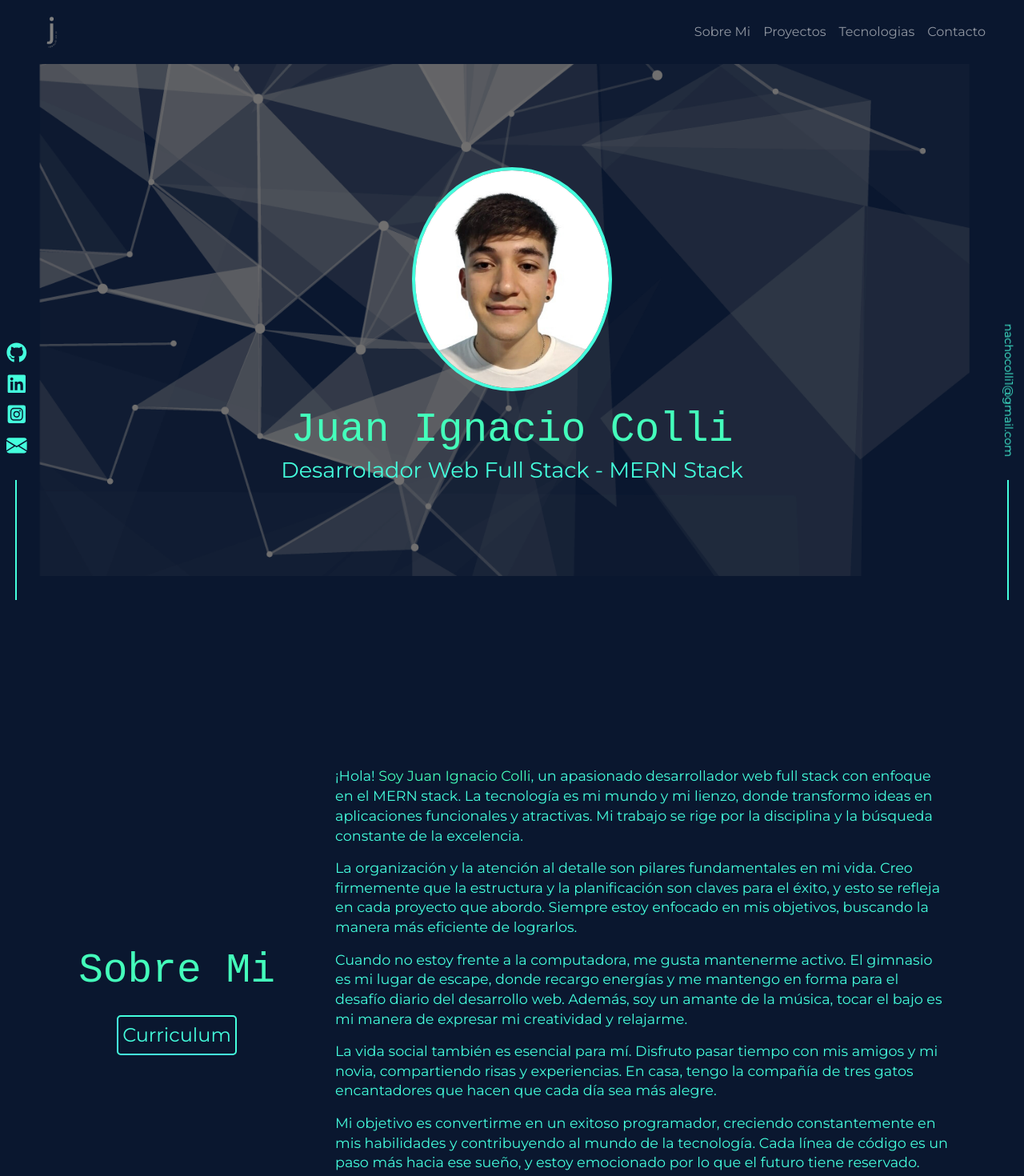
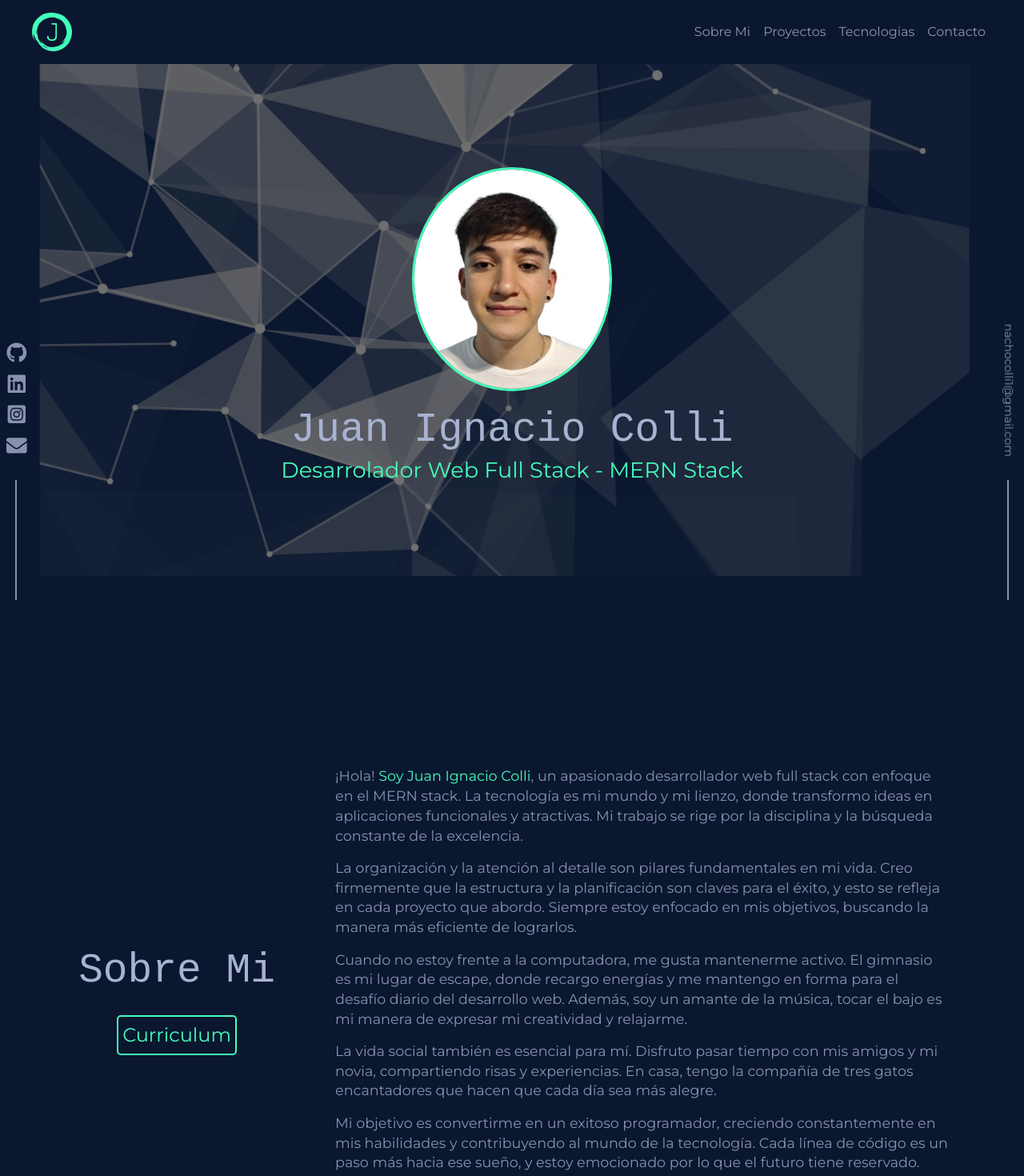
Before and after one commit to JuanIgnacio25/Portfolio, a React (Vite) app: page / in a window 1280 px wide. Shown: the top 1470 px of the page at 80% size. Built offline with nearby package versions, Linux system fonts and the light colour scheme; a web font is replaced by a local one.

Commit message:
Cambio de logo , ajuste de colores y animaciones

```diff
--- a/src/App.css
+++ b/src/App.css
@@ -1,7 +1,3 @@
-/* Estilos Generales */
-
-
-
 /* NavBar */
 .navbar {
   position: fixed !important;
@@ -30,30 +26,38 @@
   position: fixed;
   top: 420px;
   left: 8px;
-  transition: all 0.2s ease;
 }
 
 .left-sidebar .bar {
   display: flex;
   flex-direction: column;
+  justify-content: center;
+  align-items: center;
   z-index: 1200;
   position: fixed;
   width: 2px;
   height: 150px;
   top: 600px;
   left: 19px;
-  background: #4fd;
+  background: #8892b0;
 }
 
 .left-sidebar a {
-  font-size: 1.6rem;
-  color: #4fd;
-  transition: all 1.2s ease;
+  transition: transform 0.3s;
 }
 
-.left-sidebar a :hover{
+.left-sidebar i {
+  font-size: 1.6rem;
+  color: #8892b0;
+  transition: color 0.3s ease-in;
+}
+
+.left-sidebar :hover{
+  transform: translateY(-1px);
+}
+
+.left-sidebar :hover i{
   color: #4fb;
-  transform: translateY(-2px);
 }
 
 .right-sidebar {
@@ -67,10 +71,13 @@
 
 .right-sidebar a {
   transform: rotate(90deg);
-  color: #4fd;
+  color: #8892b0;
   text-decoration: none;
   font-size: 0.8em;
-  transition: color 0.5s ease , transform 0.5 ease;
+}
+
+.right-sidebar p {
+  transition: color 0.3s ease-in , transform 0.5s ease;
 }
 
 .right-sidebar a :hover{
@@ -87,13 +94,13 @@
   height: 150px;
   top: 600px;
   right: 19px;
-  background: #4fd;
+  background: #8892b0;
 }
 
 
 /* Hero */
 .hero h3 {
-  color: #4fd;
+  color: #4fb;
 }
 
 .hero {
@@ -118,7 +125,7 @@
   width: 100%;
   height: 100%;
   border-radius: 50%;
-  border: 4px solid #4fd;
+  border: 3px solid #4fb;
   object-fit: cover;
   object-position: top;
 }
@@ -126,7 +133,7 @@
 /* About Me */
 
 .about-me p {
-  color: #4fd;
+  color: #8892b0;
 }
 
 .about-me-container {
@@ -159,9 +166,9 @@
 }
 
 .cv-button {
-  color: #4fd;
+  color: #4fb;
   background: #0a172f;
-  border: 2px solid #4fd;
+  border: 2px solid #4fb;
   border-radius: 5px;
   font-size: 1.5em;
   padding: 5px;
@@ -171,16 +178,19 @@
 
 .cv-button:hover {
   color: #0a172f;
-  background: #4fd;
-  border: 2px solid #0a172f;
+  background: #4fb;
+  border: 2px solid #4fb;
   font-weight: bold;
   transition: all 0.5s;
 }
 
 /* Projects */
+.project h3 {
+  color: #4fb;
+}
 
 .projects p {
-  color: #4fd;
+  color: #8892b0;
 }
 
 .projects {
@@ -214,7 +224,7 @@
   width: 80%;
   margin-top: 20px;
   position: relative;
-  border: 3px solid #4fd;
+  border: 3px solid #8892b0;
   border-radius: 15px;
 }
 
@@ -258,10 +268,16 @@
 }
 
 
-.overlay i {
-  color: #4fd;
+.overlay-icons i {
+  color: #8892b0;
   font-size: 60px;
   margin: 10px;
+  transition: color 0.3s ease-in;
+}
+
+
+.overlay-icons i:hover {
+  color: #4fb;
 }
 
 /* Technologies */
@@ -293,14 +309,14 @@
 }
 
 .technologies-container i {
-  color: #4fd;
+  color: #8892b0;
   font-size: 45px;
   transition: color 0.2s ease;
 }
 
 .technologies-container p {
   font-weight: 900;
-  color: #4fd;
+  color: #8892b0;
   transition: color 0.2s ease;
 }
 
@@ -316,7 +332,7 @@
   width: 75%;
   height: auto;
   border-radius: 50%;
-  transition: box-shadow 0.5s ease;
+  transition: box-shadow 0.3s ease-in;
 }
 
 .technologie:hover {
@@ -350,12 +366,11 @@
 
 .contact-container {
   padding-top: 13px;
-  background: #4fd;
+  background: #a8b2d1;
   width: 600px;
   height: 150px;
   border-radius: 20px;
-  border: 3px solid #4fb;
-  transition: background 0.3s, box-shadow 0.3s ease;
+  transition: background 0.3s ease-in, box-shadow 0.3s ease-in;
 }
 
 .contact-container:hover {
@@ -392,15 +407,15 @@ footer {
   justify-content: center;
   padding: 2px;
   margin: 85px 10px 10px 10px;
-  border: 2px solid #4fd;
+  border: 2px solid #8892b0;
   border-radius: 50%;
-  transition: all 0.2s ease-in;
+  transition: transform 0.2s ease-in , border 0.2s ease-in;
 }
 
 .social-network-icons i {
-  color: #4fd;
+  color: #8892b0;
   font-size: 1.9rem;
-  transition: all 0.2s ease-in;
+  transition: color 0.2s ease-in;
 }
 
 .social-network-icons a:hover {
@@ -412,10 +427,15 @@ footer {
   color: #4fb;
 }
 
-.copyrights {
+.copyrights p {
   font-size: 15px;
-  color: #4fd;
+  color: #8892b0;
   padding: 20px;
+  transition: color 0.3s ease-in;
+}
+
+.copyrights :hover {
+  color: #4fb;
 }
 
 
@@ -473,6 +493,23 @@ footer {
 
   .project-description {
     height: 33%;
+  }
+
+
+  .technologies-container i {
+    color: #4fb;
+  }
+
+  .technologies-container p {
+    color: #4fb;
+  }
+
+  .social-network-icons a {
+    border: 2px solid #4fb;
+  }
+
+  .social-network-icons i {
+    color: #4fb;
   }
 
 }
--- a/src/components/Footer.jsx
+++ b/src/components/Footer.jsx
@@ -38,7 +38,6 @@ const Footer = () => {
       </div>
       <div className="copyrights">
         <p>Creado por Juan Ignacio Colli (2023) &#169;</p>
-
       </div>
     </footer>
   );
--- a/src/components/NavBar.jsx
+++ b/src/components/NavBar.jsx
@@ -19,9 +19,9 @@ const NavBar = () => {
         <div className="collapse navbar-collapse" id="navbarSupportedContent">
           <a className="navbar-brand" href="#">
             <img
-              src="/LogoPortfolio.png"
+              src="/logo.svg"
               width="50px"
-              alt="Logo J-ignacio de la barra de navegacion"
+              alt="Logo del porfolio"
             />
           </a>
           <ul className="navbar-nav">
--- a/src/components/SideBar.jsx
+++ b/src/components/SideBar.jsx
@@ -1,11 +1,11 @@
 import React from "react";
-import { FaGithub, FaLinkedin, FaInstagramSquare } from "react-icons/fa";
-import { BsEnvelopeFill } from "react-icons/bs";
+import { FaGithub, FaLinkedin, FaInstagramSquare , FaEnvelope} from "react-icons/fa";
 
 const SideBar = () => {
   return (
     <div className="side-bar">
       <div className="left-sidebar">
+
           <a
             href="https://github.com/JuanIgnacio25"
             target="_blank"
@@ -39,7 +39,7 @@ const SideBar = () => {
             rel="noopener noreferrer"
           >
             <i>
-            <BsEnvelopeFill />
+              <FaEnvelope />
             </i>
           </a>
         <div className="bar"></div>
--- a/src/index.css
+++ b/src/index.css
@@ -11,7 +11,7 @@
 body {
   min-width: 100%;
   min-height: 100%;
-  color: #4fb;
+  color: #a8b2d1;
   background-color: #0a172f;
 }
 
```
Also changed, not shown: public/logo.svg (added), src/assets/logoPortfolioGato.png (deleted). Lines whose indentation alone changed are shown as unchanged.
